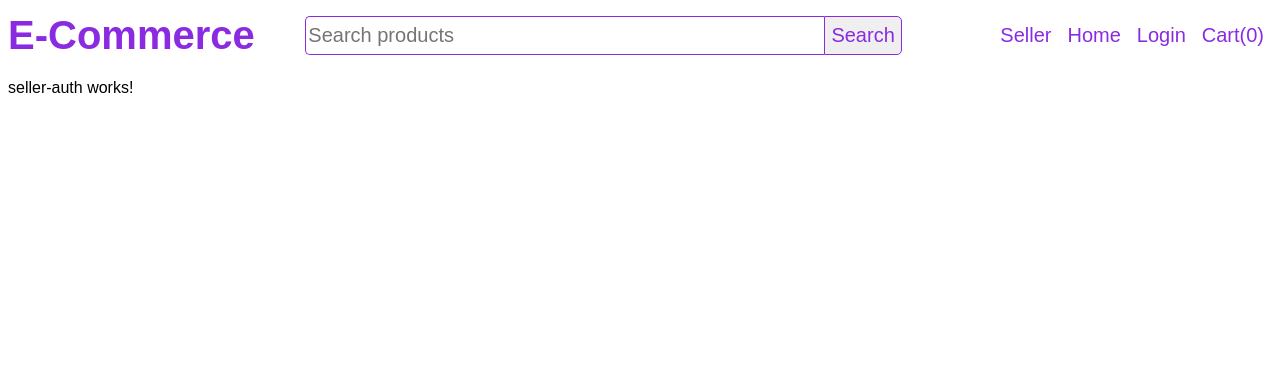
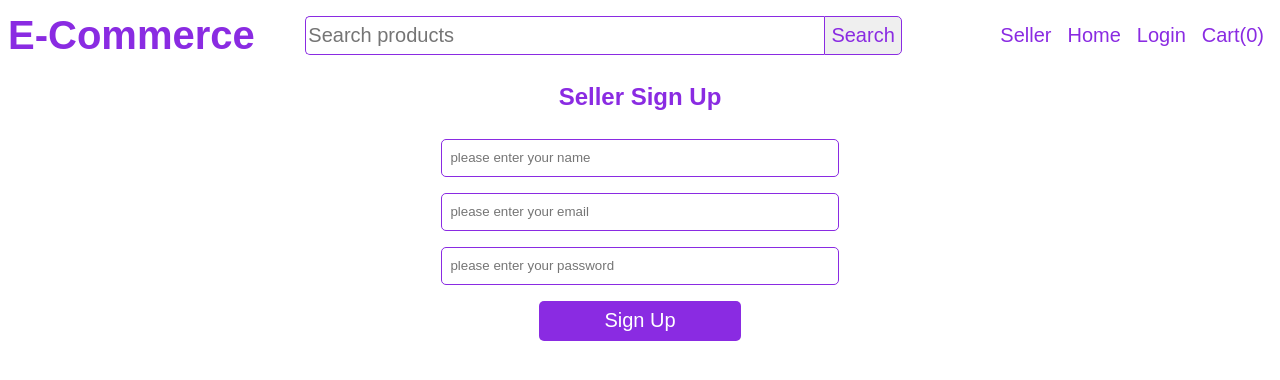
Before and after one commit to Kerolos163/E-Commerce, an Angular app: page /seller-auth in a window 1280 px wide. Shown: the top 380 px of the page. Built offline with nearby package versions, Linux system fonts and the light colour scheme.

Commit message:
feat: Implement seller authentication component with form styling

```diff
--- a/src/app/components/seller-auth/seller-auth.component.css
+++ b/src/app/components/seller-auth/seller-auth.component.css
@@ -0,0 +1,5 @@
+.sign-up {
+  text-align: center;
+  color: blueviolet;
+  margin: 20px 0;
+}
--- a/src/app/components/seller-auth/seller-auth.component.html
+++ b/src/app/components/seller-auth/seller-auth.component.html
@@ -1 +1,15 @@
-<p>seller-auth works!</p>
+<div class="seller-auth">
+  <div class="sign-up">
+    <h2>Seller Sign Up</h2>
+    <form #signupForm="ngForm" (ngSubmit)="signUp(signupForm.value  )" class="common-form">
+      <input type="text" class="form-input" placeholder="please enter your name"
+        name="name" ngModel>
+      <input type="text" class="form-input"
+        placeholder="please enter your email" name="email" ngModel>
+      <input type="password" class="form-input"
+        placeholder="please enter your password"
+        name="password" ngModel>
+      <button class="form-button">Sign Up</button>
+    </form>
+  </div>
+</div>
--- a/src/app/components/seller-auth/seller-auth.component.ts
+++ b/src/app/components/seller-auth/seller-auth.component.ts
@@ -1,11 +1,14 @@
 import { Component } from '@angular/core';
+import { FormsModule } from '@angular/forms';
 
 @Component({
   selector: 'app-seller-auth',
-  imports: [],
+  imports: [FormsModule],
   templateUrl: './seller-auth.component.html',
-  styleUrl: './seller-auth.component.css'
+  styleUrl: './seller-auth.component.css',
 })
 export class SellerAuthComponent {
-
+  signUp(signupForm: any): void {
+    console.log(signupForm);
+  }
 }
--- a/src/styles.css
+++ b/src/styles.css
@@ -6,3 +6,38 @@ body {
   margin-left: 5%;
   margin-right: 5%;
 }
+
+.common-form {
+  display: flex;
+  flex-direction: column;
+  align-items: center;
+}
+
+.form-input {
+  width: 30%;
+  margin: 8px 0;
+  height: 20px;
+  padding: 8px;
+  border: 1px solid blueviolet;
+  border-radius: 5px;
+}
+
+.form-input:focus {
+  border: 3px solid blueviolet;
+  outline: none;
+  color: blueviolet;
+}
+
+
+.form-button {
+  width: 16%;
+  height: 40px;
+  border-radius: 5px;
+  outline: none;
+  border: none;
+  background-color: blueviolet;
+  color: white;
+  margin: 8px 0;
+  font-size: 20px;
+  cursor: pointer;
+}
```
